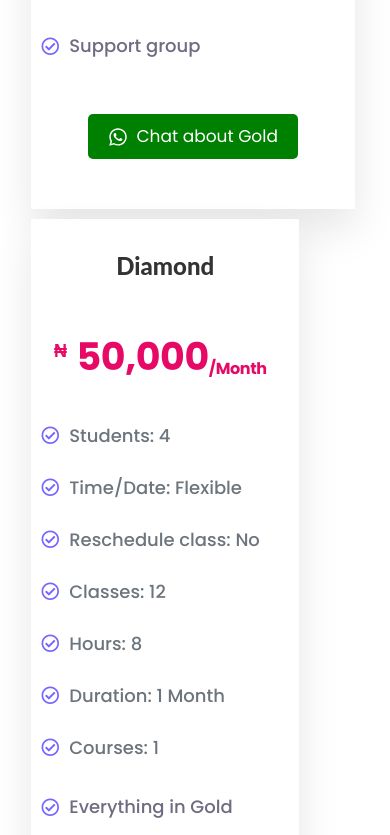
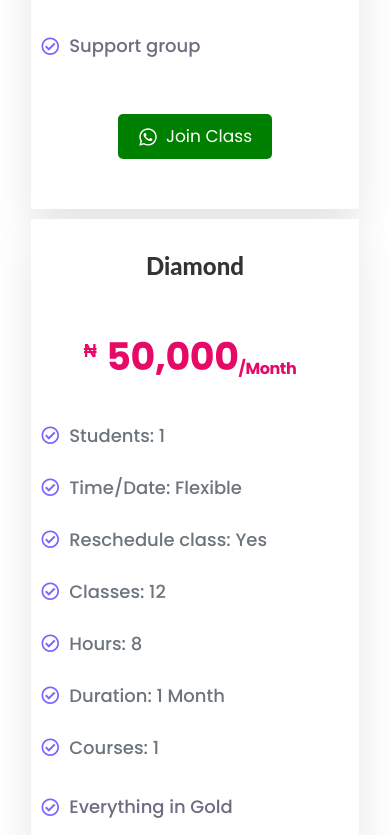
Before and after one commit to Klessy/Thinktech, a React (Vite) app: page /enroll in a window 390 px wide. Shown: the part 1309-2144 px from the top of the page. Built offline with nearby package versions, Linux system fonts and the light colour scheme; a web font is replaced by a local one.

Commit message:
whatsapp action-btn updated

```diff
--- a/src/data.jsx
+++ b/src/data.jsx
@@ -1088,8 +1088,8 @@ const plans = [
     price: "50,000",
     features: ["Everything in Gold", "1-on-1 Mentorship", "Premium materials"],
     time: "Flexible",
-    maxStudent: 4,
-    reschedule: "No",
+    maxStudent: 1,
+    reschedule: "Yes",
     hours: 8,
     duration: 1,
     courses: 1,
--- a/src/pages/enroll/Payment.jsx
+++ b/src/pages/enroll/Payment.jsx
@@ -50,7 +50,7 @@ const Payment = () => {
                 classes,
               } = plan;
               return (
-                <div className="gold">
+                <div className="gold diamond">
                   <h3>{name}</h3>
                   <span className="pricing-price">
                     <sup className="currency">₦</sup>
--- a/src/pages/enroll/WhatsAppButton.jsx
+++ b/src/pages/enroll/WhatsAppButton.jsx
@@ -26,7 +26,7 @@ const WhatsAppButton = ({ plan }) => {
       }}
     >
       <FaWhatsapp size={20} />
-      Chat about {plan.name}
+      Join Class
     </a>
   );
 };
--- a/src/pages/enroll/payment.css
+++ b/src/pages/enroll/payment.css
@@ -135,6 +135,7 @@
   .gold {
     margin-right: 0;
     margin-bottom: 1rem;
+    width: 100%;
   }
 
   .pricing-price {
```
